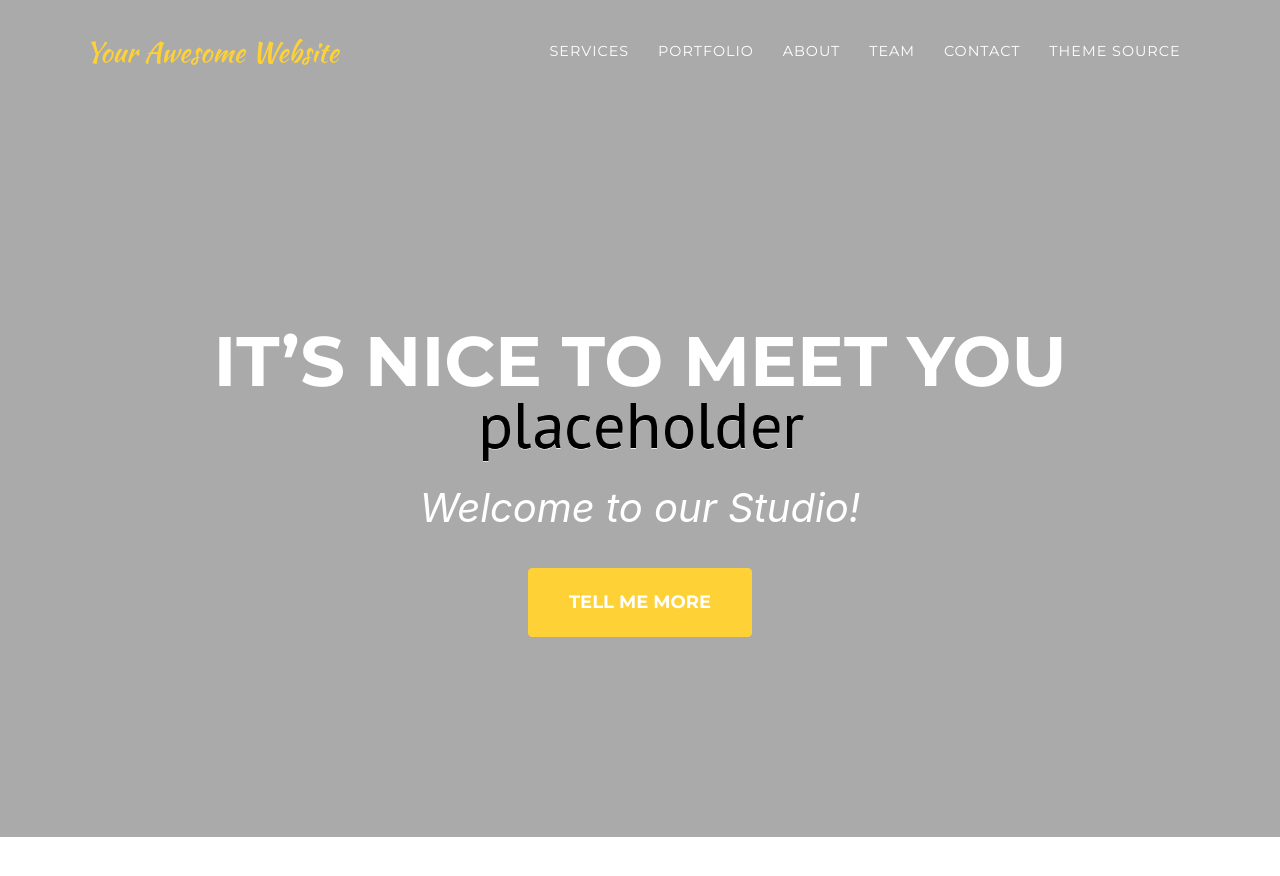
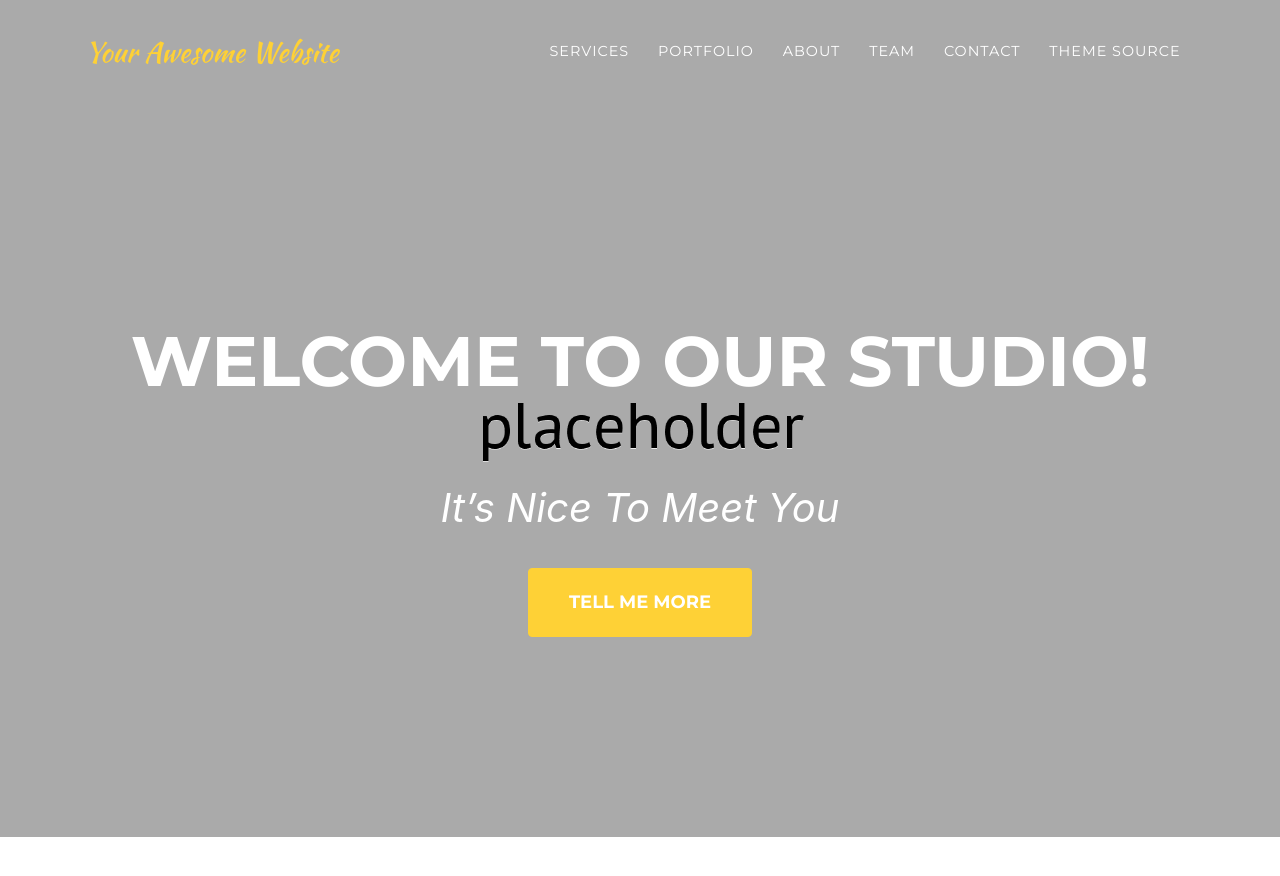
Before and after one commit to UR-DataScience/Custom-Jekyll-theme, a Jekyll site: the page built from index.md, in a window 1280 px wide and 900 px high. Shown: the top 876 px of the window. Built offline with Jekyll 4.4.1, drawn with Linux system fonts in a browser that asks for light colours; some web fonts are replaced.

Commit message:
- change title and text place - add optional animation for title and text

```diff
--- a/_includes/navheader.html
+++ b/_includes/navheader.html
@@ -38,12 +38,22 @@
 <header class="masthead">
     <div class="container">
         <div class="intro-text">
+            {%- if site.data.sitetext.header.title -%}
+            <div class="intro-heading text-uppercase"
+                 {%- if site.data.sitetext.header.titleanimation -%}
+                 data-aos="{{ site.data.sitetext.header.titleanimation }}"
+                 {%- endif -%}
+            >{{ site.data.sitetext.header.title | markdownify }}</div>
+            {%- endif -%}
+
             {%- if site.data.sitetext.header.text -%}
-            <div class="intro-heading text-uppercase">{{ site.data.sitetext.header.text | markdownify }}</div>
+            <div class="intro-lead-in"
+                 {%- if site.data.sitetext.header.textanimation -%}
+                 data-aos="{{ site.data.sitetext.header.textanimation }}"
+                 {%- endif -%}
+            >{{ site.data.sitetext.header.text | markdownify }}</div>
             {%- endif -%}
-            {%- if site.data.sitetext.header.title -%}
-            <div class="intro-lead-in">{{ site.data.sitetext.header.title | markdownify }}</div>
-            {%- endif -%}
+
             {%- if site.data.sitetext.header.button -%}
             <a class="btn btn-primary btn-xl text-uppercase js-scroll-trigger"
                href="{{ site.data.sitetext.header.buttonlink }}">{{ site.data.sitetext.header.button }}</a>
```
